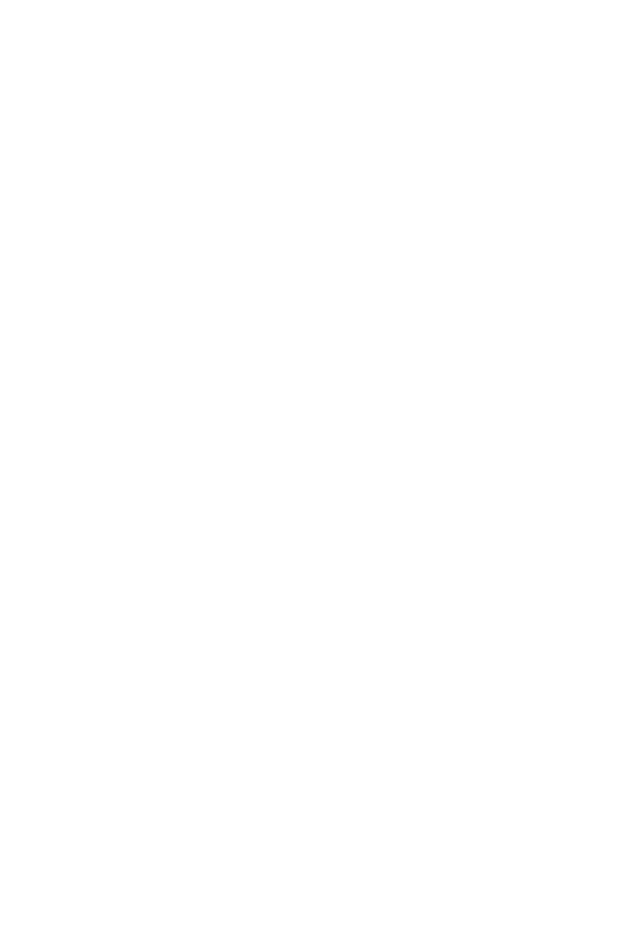
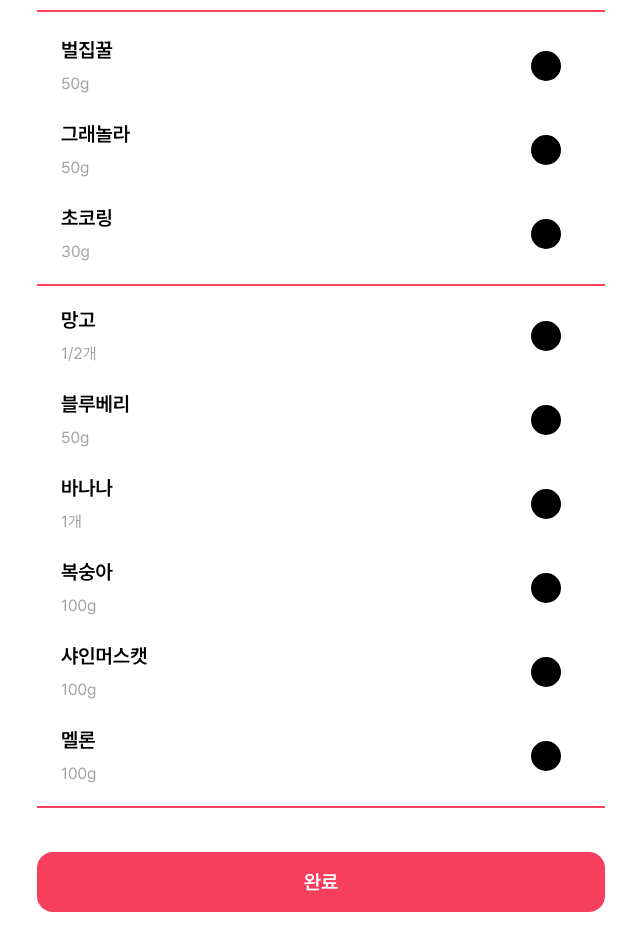
Before and after one commit to yourssu-summerthon-3/yoasobi-bbaddajeong-front, a Next.js app: page /home in a window 1280 px wide. Shown: the part 717-1645 px from the top of the page, without its empty margins (319-959 px from the left). Before the commit the page ends 800 px from the top, so only its background shows below. Built offline with nearby package versions, Linux system fonts and the light colour scheme.

Commit message:
refactor: `ToppingSelect` 컴포넌트 리팩토링

```diff
--- a/src/app/home/page.tsx
+++ b/src/app/home/page.tsx
@@ -1,6 +1,7 @@
 "use client";
 import BannerCarousel from "@/components/BannerCarousel";
 import BaseFlavorSelect from "@/components/home/BaseFlavorSelect";
+import ToppingSelect, { ToppingItem } from "@/components/home/ToppingSelect";
 import Image from "next/image";
 import { useRouter, useSearchParams } from "next/navigation";
 import { useState } from "react";
@@ -15,6 +16,18 @@
   label: string;
   subLabel: string;
 }
+
+const ToppingList: ToppingItem[] = [
+  { name: "벌집꿀", size: "50g" },
+  { name: "그래놀라", size: "50g" },
+  { name: "초코링", size: "30g" },
+  { name: "망고", size: "1/2개" },
+  { name: "블루베리", size: "50g" },
+  { name: "바나나", size: "1개" },
+  { name: "복숭아", size: "100g" },
+  { name: "샤인머스캣", size: "100g" },
+  { name: "멜론", size: "100g" },
+];
 
 export default function Home() {
   const router = useRouter();
@@ -32,45 +45,11 @@
     console.log("Selected: ", size);
   };
 
-  // const [selectedGrams, setSelectedGrams] =
-  //   useState<keyof typeof BaseSize>("1인 150g");
-  // const [selectedToppings, setSelectedToppings] = useState<Item[]>([]);
+  const handleSelectTopping = (toppings: ToppingItem[]) => {
+    console.log("Selected: ", toppings);
+  };
 
-  // useEffect(() => {
-  //   const queryParams = new URLSearchParams(window.location.search);
-  //   const address = queryParams.get("address");
-
-  //   if (address) {
-  //     setLocation(address);
-  //   }
-  // }, []);
-
-  // const handleSelectionChange = (menu: string, grams: any) => {
-  //   console.log("handleSelectionChange");
-  //   console.log("menu", menu);
-  //   console.log("grams", grams);
-  //   setSelectedMenu(menu);
-  //   setSelectedGrams(grams);
-  // };
-
-  // const handleToppingSelectionChange = (toppings: Item[]) => {
-  //   setSelectedToppings(toppings);
-  //   console.log("토핑", toppings);
-  // };
-
-  // const handleComplete = () => {
-  //   if (selectedMenu) {
-  //     const query = {
-  //       address: location,
-  //       menu: selectedMenu,
-  //       grams: JSON.stringify(selectedGrams),
-  //       toppings: JSON.stringify(selectedToppings),
-  //     };
-  //     router.push(`/result?${new URLSearchParams(query).toString()}`);
-  //   } else {
-  //     alert("메뉴를 선택해주세요.");
-  //   }
-  // };
+  const handleClickComplete = () => {};
 
   return (
     <div className="p-4">
@@ -102,17 +81,23 @@
         <BaseFlavorSelect.Option flavor="초코쉘" imgSrc={초코쉘} />
         <BaseFlavorSelect.Option flavor="체리쉘" imgSrc={체리쉘} />
       </BaseFlavorSelect>
-      {/* <MenuSelector onSelectionChange={handleSelectionChange} />
-      <div className="mt-5 h-0.5 w-full bg-[#F63F5D]"></div>
-      <ItemSelector onSelectionChange={handleToppingSelectionChange} />
-      <div className="mt-6 flex w-full justify-center">
-        <button
-          className="h-[60px] w-[335px] rounded-[16px] bg-[#F63F5D] text-center text-[20px] text-white"
-          onClick={handleComplete}
-        >
-          완료
-        </button>
-      </div> */}
+      <div className="h-0.5 w-full bg-[#F63F5D]"></div>
+      <ToppingSelect onSelectTopping={handleSelectTopping}>
+        {ToppingList.map((topping, index) => (
+          <div key={topping.name}>
+            <ToppingSelect.Option topping={topping} />
+            {index === 2 || index === 8 ? (
+              <div className="my-2 h-0.5 w-full bg-[#F63F5D]" />
+            ) : null}
+          </div>
+        ))}
+      </ToppingSelect>
+      <button
+        type="button"
+        className="mt-6 h-[60px] w-full rounded-2xl bg-[#F63F5D] text-xl font-semibold text-white"
+      >
+        완료
+      </button>
     </div>
   );
 }
--- /dev/null
+++ b/src/components/home/ToppingSelect.tsx
@@ -0,0 +1,77 @@
+import { ToppingType } from "@/app/types/common";
+import { createContext, ReactNode, useContext, useState } from "react";
+
+export interface ToppingItem {
+  name: keyof typeof ToppingType;
+  size: string;
+}
+
+interface ToppingSelectContextType {
+  selectedToppings: ToppingItem[];
+  toggleTopping: (topping: ToppingItem) => void;
+}
+
+const ToppingSelectContext = createContext<ToppingSelectContextType | null>(
+  null,
+);
+
+interface ToppingSelectProps {
+  children: ReactNode;
+  onSelectTopping: (toppings: ToppingItem[]) => void;
+}
+
+interface ToppingOptionProps {
+  topping: ToppingItem;
+}
+
+const ToppingSelect = ({ children, onSelectTopping }: ToppingSelectProps) => {
+  const [selectedToppings, setSelectedToppings] = useState<ToppingItem[]>([]);
+
+  const toggleTopping = (topping: ToppingItem) => {
+    setSelectedToppings((prev) => {
+      const newToppings = prev.some((t) => t.name === topping.name)
+        ? prev.filter((t) => t.name !== topping.name)
+        : [...prev, topping];
+
+      onSelectTopping(newToppings);
+
+      return newToppings;
+    });
+  };
+
+  return (
+    <ToppingSelectContext.Provider value={{ selectedToppings, toggleTopping }}>
+      <div className="flex flex-col py-3">{children}</div>
+    </ToppingSelectContext.Provider>
+  );
+};
+
+const ToppingOption = ({ topping }: ToppingOptionProps) => {
+  const context = useContext(ToppingSelectContext);
+
+  if (!context) {
+    throw new Error("Cannot use ToppingOption outside of ToppingSelect");
+  }
+
+  const { selectedToppings, toggleTopping } = context;
+  const isSelected = selectedToppings.some((t) => t.name === topping.name);
+
+  return (
+    <div
+      className="flex cursor-pointer items-center justify-between px-6 py-3"
+      onClick={() => toggleTopping(topping)}
+    >
+      <div className="flex flex-col justify-center gap-2">
+        <span className="text-xl font-semibold">{topping.name}</span>
+        <span className="text-[#A3A3A3]">{topping.size}</span>
+      </div>
+      <div
+        className={`mr-5 box-border h-[30px] w-[30px] rounded-full border-8 border-black ${isSelected ? "bg-[#F63F5D]" : "bg-black"}`}
+      />
+    </div>
+  );
+};
+
+ToppingSelect.Option = ToppingOption;
+
+export default ToppingSelect;
```
